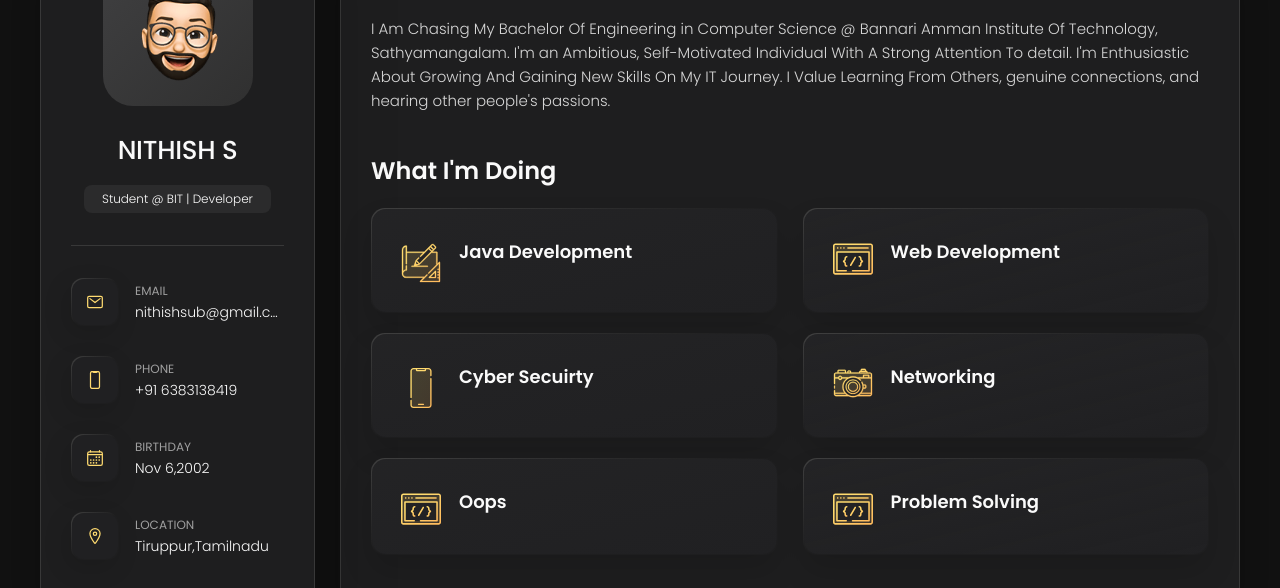
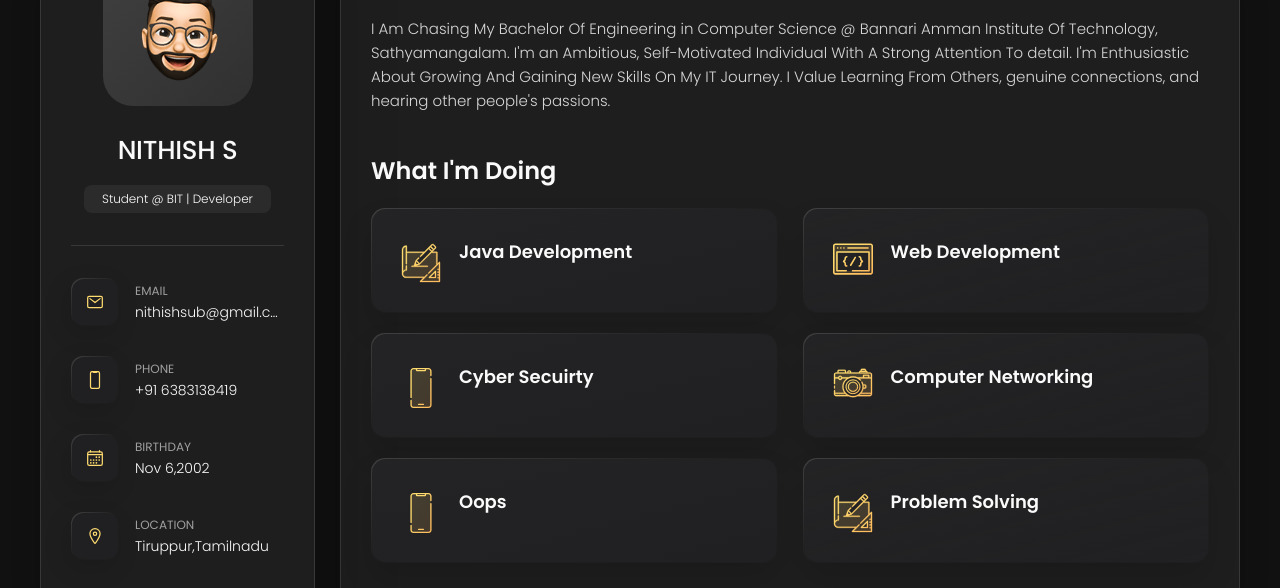
Before and after one commit to nithish611/PersonalWebsite, a website: page index.html in a window 1280 px wide. Shown: the part 162-750 px from the top of the page. Drawn offline with nearby package versions, Linux system fonts and the light colour scheme.

Commit message:
Profile  Updated

```diff
--- a/index.html
+++ b/index.html
@@ -288,7 +288,7 @@
               </div>
 
               <div class="service-content-box">
-                <h2 class="h4 service-item-title">Networking</h2>
+                <h2 class="h4 service-item-title">Computer Networking</h2>
 
                 <!-- <p class="service-item-text">
                   I make high-quality photos of any category at a professional level.
@@ -299,7 +299,7 @@
             <li class="service-item">
 
               <div class="service-icon-box">
-                <img src="./assets/images/icon-dev.svg" alt="Web development icon" width="40">
+                <img src="./assets/images/icon-app.svg" alt="Web development icon" width="40">
               </div>
 
               <div class="service-content-box">
@@ -314,7 +314,7 @@
             <li class="service-item">
 
               <div class="service-icon-box">
-                <img src="./assets/images/icon-dev.svg" alt="Web development icon" width="40">
+                <img src="./assets/images/icon-design.svg" alt="Web development icon" width="40">
               </div>
 
               <div class="service-content-box">
```
